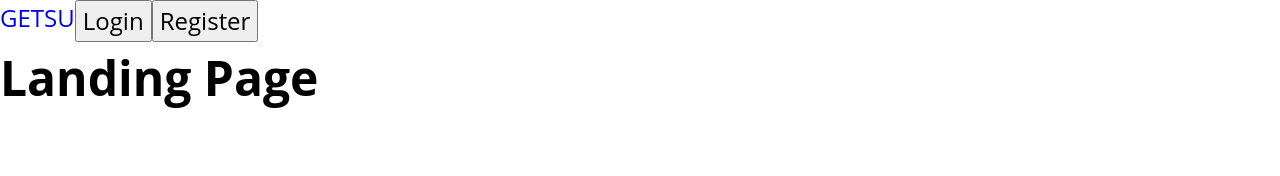
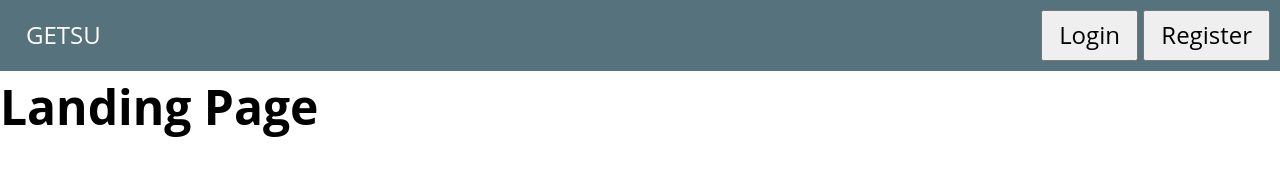
Before and after one commit to kevinwei00/getsu-client, a React app: page / in a window 1280 px wide. Built offline with nearby package versions, Linux system fonts and the light colour scheme.

Commit message:
refactor nav into a separate component

```diff
--- a/src/components/App.css
+++ b/src/components/App.css
@@ -1,11 +1,7 @@
 .App {
 }
 
-.App nav {
-  display: flex;
-}
-
-.App main {
+.App__main {
 }
 
 .error-display {
--- a/src/components/AppLanding.js
+++ b/src/components/AppLanding.js
@@ -1,34 +1,25 @@
 import React, { Component } from 'react';
-import { Route, Link, Switch, Redirect, withRouter } from 'react-router-dom';
+import { Route, Switch, Redirect } from 'react-router-dom';
+import AppNav from './AppNav';
 import Login from './Login';
 import Registration from './Registration';
 import NotFound from './NotFound';
-class AppLanding extends Component {
+export default class AppLanding extends Component {
   render() {
+    const LandingPage = (
+      <>
+        <header>
+          <h1>Landing Page</h1>
+        </header>
+      </>
+    );
+
     return (
       <>
-        <nav>
-          <Link to="/">GETSU</Link>
-          <div>
-            <button
-              onClick={() => {
-                this.props.history.push('/login');
-              }}
-            >
-              Login
-            </button>
-            <button
-              onClick={() => {
-                this.props.history.push('/register');
-              }}
-            >
-              Register
-            </button>
-          </div>
-        </nav>
-        <main>
+        <AppNav />
+        <main className="App__main">
           <Switch>
-            <Route exact path="/" render={() => <h1>Landing Page</h1>} />
+            <Route exact path="/" render={() => LandingPage} />
             <Route path="/login" component={Login} />
             <Route path="/register" component={Registration} />
             <Route path="/item" render={() => <Redirect to={'/'} />} />
@@ -41,5 +32,3 @@ class AppLanding extends Component {
     );
   }
 }
-
-export default withRouter(AppLanding);
--- /dev/null
+++ b/src/components/AppNav.css
@@ -0,0 +1,24 @@
+.AppNav {
+  display: flex;
+  justify-content: space-between;
+  padding: 10px;
+  background-color: #56727c;
+}
+
+.AppNav__section {
+  display: flex;
+  align-items: center;
+}
+
+.AppNav__item {
+  padding: 0.33rem 1rem;
+}
+
+.AppNav__item + .AppNav__item {
+  margin-left: 0.33rem;
+}
+
+.AppNav__logo {
+  font-size: 1.5rem;
+  color: white;
+}
--- /dev/null
+++ b/src/components/AppNav.js
@@ -0,0 +1,69 @@
+import React, { Component } from 'react';
+import { Link, withRouter } from 'react-router-dom';
+import ItemContext from '../ItemContext';
+import './AppNav.css';
+import TokenService from '../services/token-service';
+
+class AppNav extends Component {
+  static contextType = ItemContext;
+
+  render() {
+    let content;
+    if (!this.context.hasAuthToken()) {
+      content = (
+        <div className="AppNav__section">
+          <button
+            className="AppNav__item"
+            onClick={() => {
+              this.props.history.push('/login');
+            }}
+          >
+            Login
+          </button>
+          <button
+            className="AppNav__item"
+            onClick={() => {
+              this.props.history.push('/register');
+            }}
+          >
+            Register
+          </button>
+        </div>
+      );
+    } else {
+      content = (
+        <div className="AppNav__section">
+          Welcome, {TokenService.getCurrentUserName()}
+          <button
+            className="AppNav__item"
+            onClick={() => {
+              TokenService.clearCurrentUserName();
+              TokenService.clearAuthToken();
+              this.context.clearAuthToken();
+              this.context.clearItems();
+              this.context.resetSortBy();
+              this.props.history.push('/');
+            }}
+          >
+            Logout
+          </button>
+          {/* <button onClick={() => this.props.history.push('/')}>Inventory</button>
+        <button>History</button> */}
+        </div>
+      );
+    }
+
+    return (
+      <nav className="AppNav">
+        <div className="AppNav__section">
+          <Link to="/">
+            <div className="AppNav__logo AppNav__item">GETSU</div>
+          </Link>
+        </div>
+        {content}
+      </nav>
+    );
+  }
+}
+
+export default withRouter(AppNav);
--- a/src/components/AppPrivate.js
+++ b/src/components/AppPrivate.js
@@ -1,39 +1,21 @@
 import React, { Component } from 'react';
-import { Route, Switch, withRouter } from 'react-router-dom';
+import { Route, Switch } from 'react-router-dom';
 import ItemContext from '../ItemContext';
-import TokenService from '../services/token-service';
+import AppNav from './AppNav';
 import Inventory from './Inventory';
 import ItemDetail from './ItemDetail';
 import AddItem from './AddItem';
 import UsageHistory from './UsageHistory';
 import NotFound from './NotFound';
 
-class AppPrivate extends Component {
+export default class AppPrivate extends Component {
   static contextType = ItemContext;
 
   render() {
     return (
       <>
-        <nav>
-          Welcome, {TokenService.getCurrentUserName()}
-          <div>
-            <button
-              onClick={() => {
-                TokenService.clearCurrentUserName();
-                TokenService.clearAuthToken();
-                this.context.clearAuthToken();
-                this.context.clearItems();
-                this.context.resetSortBy();
-                this.props.history.push('/');
-              }}
-            >
-              Logout
-            </button>
-            {/* <button onClick={() => this.props.history.push('/')}>Inventory</button>
-            <button>History</button> */}
-          </div>
-        </nav>
-        <main>
+        <AppNav />
+        <main className="App__main">
           <Switch>
             <Route exact path="/" component={Inventory} />
             <Route path="/item/:item_id" component={ItemDetail} />
@@ -46,5 +28,3 @@ class AppPrivate extends Component {
     );
   }
 }
-
-export default withRouter(AppPrivate);
--- a/src/components/Inventory.js
+++ b/src/components/Inventory.js
@@ -98,7 +98,7 @@ export default class Inventory extends Component {
 
     if (error) {
       content = (
-        <div className="error-display"  role="alert">
+        <div className="error-display" role="alert">
           {error.message ? 'Internal Server Error' : error.error.message}
         </div>
       );
@@ -132,7 +132,9 @@ export default class Inventory extends Component {
 
     return (
       <section className="Inventory">
-        <h1>Inventory</h1>
+        <header>
+          <h1>Inventory</h1>
+        </header>
         {/* <Link to="/add-item">Add Item</Link> */}
         <button onClick={() => this.props.history.push('/add-item')}>Add Item</button>
         {content}
```
